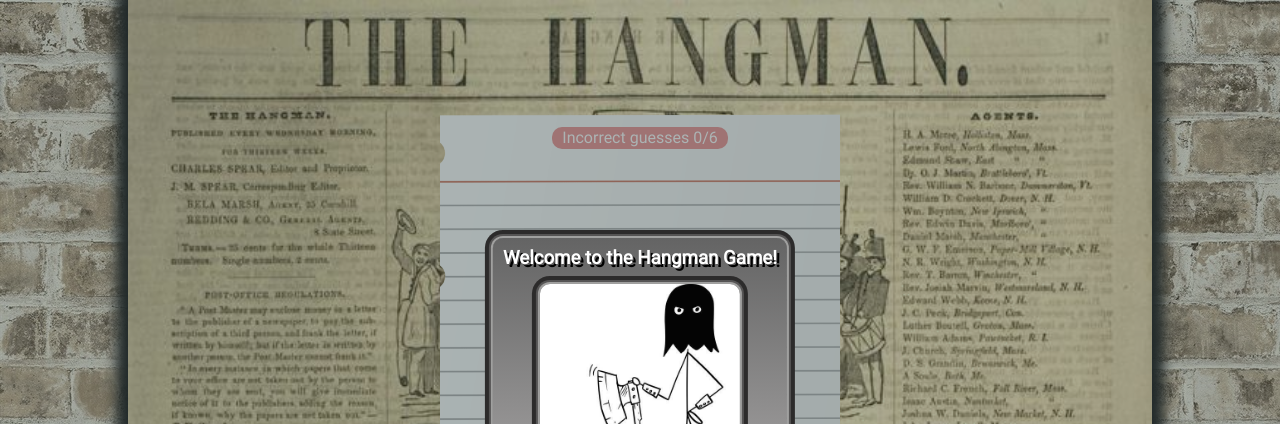
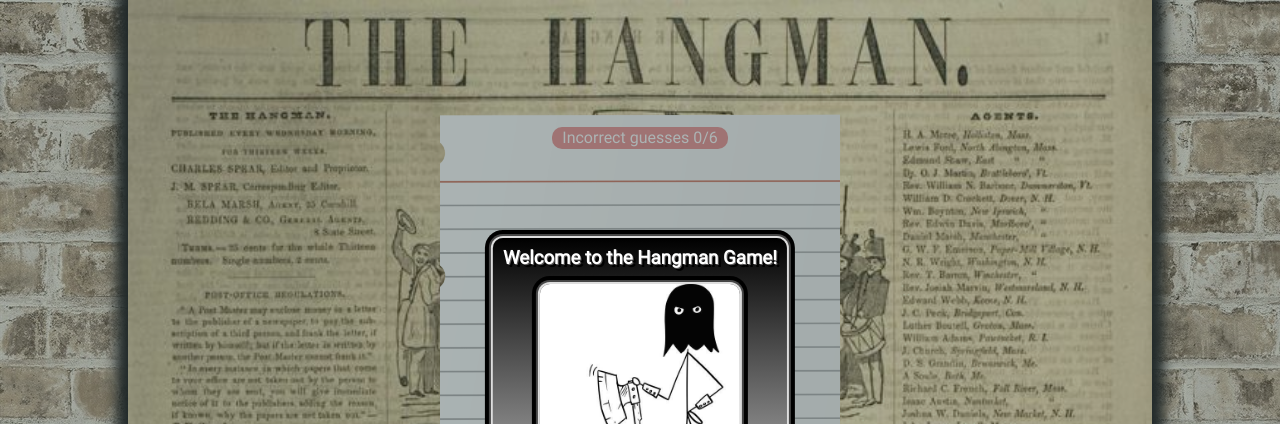
Before and after one commit to gsiffer/Hangman-Game, a plain HTML site: page index.html in a window 1280 px wide. Shown: the top 424 px of the page. Drawn offline with Linux system fonts and the light colour scheme; files whose address does not match are found by name.

Commit message:
Update index.html

```diff
--- a/css/pop_up.scss
+++ b/css/pop_up.scss
@@ -1,7 +1,7 @@
 
-$pop_up_border_color_inner: #a0a09f;
-$pop_up_border_color_middle: #555454;
-$pop_up_border_color_outer: #2c2b2b;
+$pop_up_border_color_inner: #DEDEDE;
+$pop_up_border_color_middle: #464646;
+$pop_up_border_color_outer: #000000;
 $pop_up_font_color: white;
 $btn_hover_color: #70706f;
 
@@ -9,7 +9,7 @@ $border: 0 0 0 2px $pop_up_border_color_inner,
 		 0 0 0 4px $pop_up_border_color_middle,
 		 0 0 0 8px $pop_up_border_color_outer;
 
-$linear_color: linear-gradient(to bottom, #646464 0%, #b6b4b4 100%);
+$linear_color: linear-gradient(to bottom, #000000 0%, #DEDEDE 100%);
 
 @mixin btn-color($background_color, $border_color, $font_color){
 	background-color: $background_color;
```
Also changed, not shown: css/style.css.
